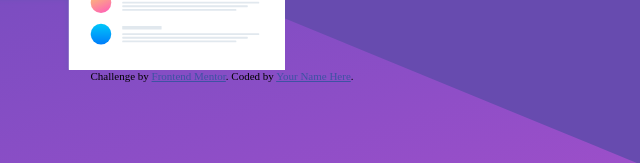
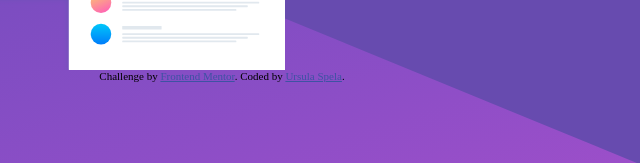
Before and after one commit to UrsulaSpela/huddle-landing-page-with-single-introductory-section, a plain HTML site: page index.html in a window 1280 px wide. Shown: the part 637-800 px from the top of the page, 418-1058 px from the left. Drawn offline with nearby package versions, Linux system fonts and the light colour scheme.

Commit message:
Add files via upload

```diff
--- a/index.html
+++ b/index.html
@@ -51,7 +51,7 @@
   <footer>
     <p class="attribution">
       Challenge by <a href="https://www.frontendmentor.io?ref=challenge" target="_blank">Frontend Mentor</a>.
-      Coded by <a href="#">Your Name Here</a>.
+      Coded by <a href="https://github.com/UrsulaSpela">Ursula Spela</a>.
     </p>
   </footer>
 </body>
```
